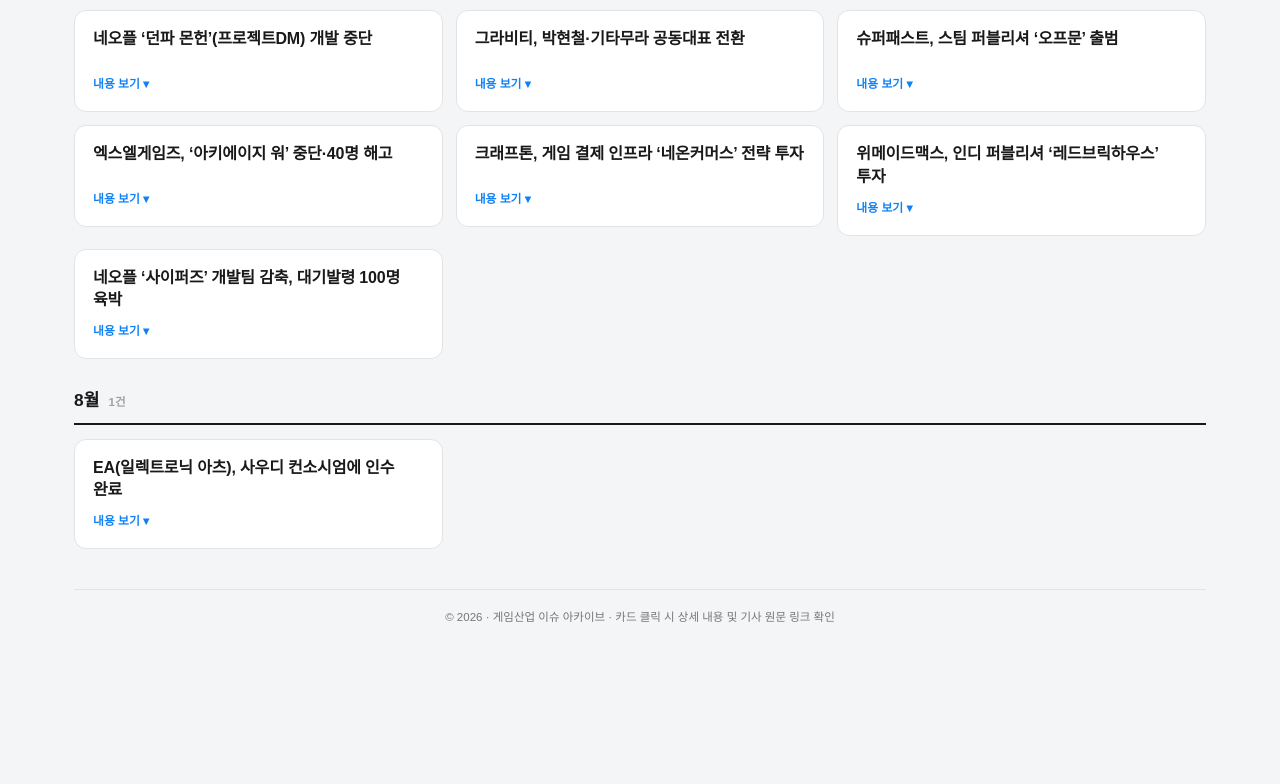
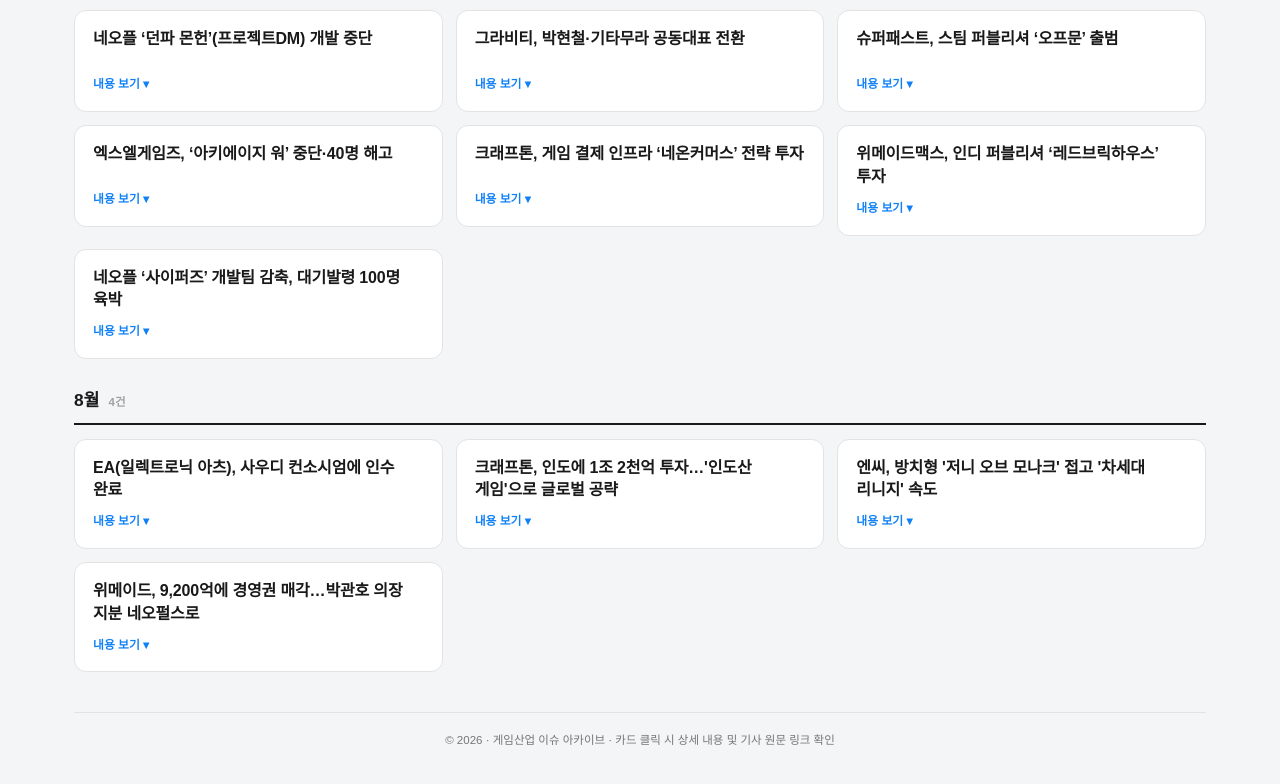
Before and after one commit to vonkim/game-issues, a plain HTML site: page index.html in a window 1280 px wide. Shown: the part 3167-3951 px from the top of the page. Before the commit the page ends 3836 px from the top, so only its background shows below. Drawn offline with Linux system fonts and the light colour scheme; a web font is replaced by a local one.

Commit message:
8월 이슈 추가: 위메이드 9,200억 경영권 매각, 크래프톤 인도 투자, 엔씨 프로젝트 NL

```diff
--- a/index.html
+++ b/index.html
@@ -129,8 +129,11 @@
 <div class='iss-card'><div class='ic-head' onclick="this.parentElement.classList.toggle('open')"><span class='ic-title'>위메이드맥스, 인디 퍼블리셔 ‘레드브릭하우스’ 투자</span><span class='ic-toggle'>내용 보기</span></div><div class='iss-body'><div class='d-h'>핵심</div><ul><li>인디게임 전문 퍼블리셔 레드브릭하우스에 전략적 투자</li><li>레드브릭하우스는 네오위즈 인디 발굴·투자 인력이 설립</li><li>유망 개발사 발굴·신규 IP 확보 목적(금액·지분 비공개)</li></ul><a class='d-src' href='https://zdnet.co.kr/view/?no=20260714104655' target='_blank' rel='noopener'>기사 원문 보기 ↗</a></div></div>
 <div class='iss-card'><div class='ic-head' onclick="this.parentElement.classList.toggle('open')"><span class='ic-title'>네오플 ‘사이퍼즈’ 개발팀 감축, 대기발령 100명 육박</span><span class='ic-toggle'>내용 보기</span></div><div class='iss-body'><div class='d-h'>핵심</div><ul><li>‘사이퍼즈’ 개발팀 30명 → 10명으로 감축, 약 20명은 대기발령 조직 ‘R팀’으로 이동</li><li>‘카잔’ 개발팀 감축·‘프로젝트DM’(던파 몬헌) 개발 중단에 이은 조직 정비</li></ul><div class='d-h'>배경</div><ul><li>쇠더룬드 회장 체제 하 전사 개발 프로젝트 재점검 연장선</li><li>대기발령 인원 누적 100명 육박</li></ul><a class='d-src' href='https://news.mtn.co.kr/news-detail/2026072911550197851' target='_blank' rel='noopener'>기사 원문 보기 ↗</a></div></div>
 </div></div>
-<div class='iss-month-sec'><div class='iss-month-h'>8월<span class='cnt'>1건</span></div><div class='iss-cards'>
+<div class='iss-month-sec'><div class='iss-month-h'>8월<span class='cnt'>4건</span></div><div class='iss-cards'>
 <div class='iss-card'><div class='ic-head' onclick="this.parentElement.classList.toggle('open')"><span class='ic-title'>EA(일렉트로닉 아츠), 사우디 컨소시엄에 인수 완료</span><span class='ic-toggle'>내용 보기</span></div><div class='iss-body'><div class='d-h'>핵심</div><ul><li>거래 규모 550억 달러(약 78조원) — 게임 산업 역사상 2번째로 큰 인수합병</li><li>사우디 국부펀드(PIF)·실버레이크·어피니티 파트너스 컨소시엄이 주당 210달러 현금으로 인수</li><li>1990년 나스닥 상장 이후 약 37년 만에 비상장 기업으로 전환</li></ul><div class='d-h'>추진 일정</div><ul><li>2025.9.29 인수 발표 → 2025.12.22 주주총회 최종 승인 → 2026.8.4 절차 완료</li><li>컨소시엄, AI 기술 투자 확대 및 스포츠·게임 프랜차이즈 IP 글로벌 확장 계획 발표</li></ul><a class='d-src' href='https://www.inven.co.kr/webzine/news/?news=319195&iskin=webzine' target='_blank' rel='noopener'>기사 원문 보기 ↗</a></div></div>
+<div class='iss-card'><div class='ic-head' onclick="this.parentElement.classList.toggle('open')"><span class='ic-title'>크래프톤, 인도에 1조 2천억 투자…'인도산 게임'으로 글로벌 공략</span><span class='ic-toggle'>내용 보기</span></div><div class='iss-body'><div class='d-h'>1. 투자 개요</div><ul><li>인도 게임·기술 생태계에 총 1조 2천억원 규모 투자 확대</li><li>네이버·미래에셋과 '유니콘 그로쓰 펀드(UGF)' 조성 — 크래프톤 약 2천억 출자, 총 5천억+ 규모(향후 최대 1조까지 확대)</li></ul><div class='d-h'>2. 배경·전략</div><ul><li>BGMI(배그 모바일 인디아) 누적 2.6억 다운로드, 2020년 인도 법인 설립 후 약 2.5억 달러 투자</li><li>중국 판호 규제 리스크 대안으로 인도 시장 정조준 — 젊은 인구·디지털 인프라 급성장</li><li>김창한 대표 "'인도산(Made in India)' 게임으로 글로벌 시장 공략, 생태계 투자 확대"</li></ul><a class='d-src' href='https://n.news.naver.com/article/014/0005561828?sid=104' target='_blank' rel='noopener'>기사 원문 보기 ↗</a></div></div>
+<div class='iss-card'><div class='ic-head' onclick="this.parentElement.classList.toggle('open')"><span class='ic-title'>엔씨, 방치형 '저니 오브 모나크' 접고 '차세대 리니지' 속도</span><span class='ic-toggle'>내용 보기</span></div><div class='iss-body'><div class='d-h'>1. 라인업 정리</div><ul><li>리니지 시리즈 첫 방치형 RPG '저니 오브 모나크' 8/12 서비스 종료 (2024.12.4 출시, 약 1년 8개월)</li><li>성과 기대 하회에 따른 라인업 정리 + 신작 개발역량 집중 목적</li></ul><div class='d-h'>2. 차세대 리니지 '프로젝트 NL'</div><ul><li>리니지 IP 정통 MMORPG '프로젝트 NL' 개발 채비 강화 — 7~8월 클라이언트 프로그래머·전투기획·레벨아티스트 채용(전체 72건 중 10건)</li><li>언리얼엔진5 하이엔드 3D, 클래식 중세 아트 현대적 재해석·정교한 스킬/몬스터 AI</li><li>리니지 IP 정통 이성구 CBO 산하 개발팀, 현재 초기 아이디어·인력 구성 R&D 단계</li></ul><div class='d-h'>3. 의미</div><ul><li>'리니지W'(2021) 이후 첫 정통 리니지 신작 — 리니지 클래식 흥행으로 IP 수요 재확인</li><li>리니지·아이온·블레이드&소울·길드워 4대 레거시 IP 글로벌 확장 지속 방침</li></ul><a class='d-src' href='https://it.chosun.com/news/articleView.html?idxno=2023092168185' target='_blank' rel='noopener'>기사 원문 보기 ↗</a></div></div>
+<div class='iss-card'><div class='ic-head' onclick="this.parentElement.classList.toggle('open')"><span class='ic-title'>위메이드, 9,200억에 경영권 매각…박관호 의장 지분 네오펄스로</span><span class='ic-toggle'>내용 보기</span></div><div class='iss-body'><div class='d-h'>1. 거래 개요</div><ul><li>박관호 위메이드 의장 보유 지분을 홍콩 솅송인베스트먼트(네오펄스 모회사)에 총 9,200억원 매각 — 경영권 이전</li><li>계약금 920억 납입 완료, 10월까지 잔금 8,280억 지급 예정</li></ul><div class='d-h'>2. 자금 구조 논란</div><ul><li>인수 주체 네오펄스는 자본금 9억·자산 248억 신설법인 — 33배 규모 잔금 조달 구조 불명확</li><li>위메이드는 네오펄스를 알리바바 등 중국 주요 기업과 관계된 투자 플랫폼으로 소개(직접 지분관계 미확인)</li><li>10월 잔금 8,280억이 예정대로 납입되는지가 최대 관건</li></ul><a class='d-src' href='https://www.etnews.com/20260731000245' target='_blank' rel='noopener'>기사 원문 보기 ↗</a></div></div>
 </div></div>
 </div>
   <div class="foot">© 2026 · 게임산업 이슈 아카이브 · 카드 클릭 시 상세 내용 및 기사 원문 링크 확인</div>
```
